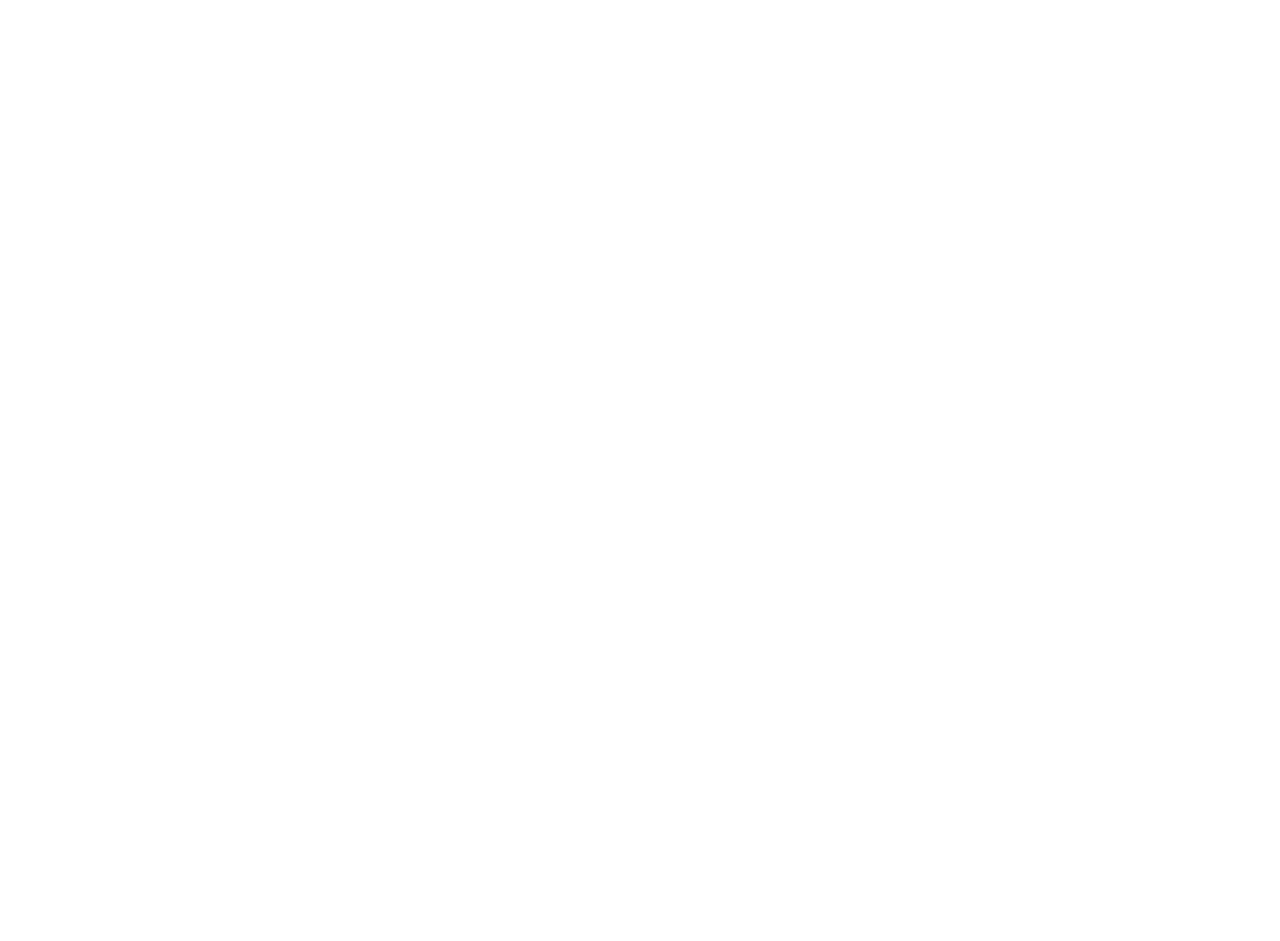
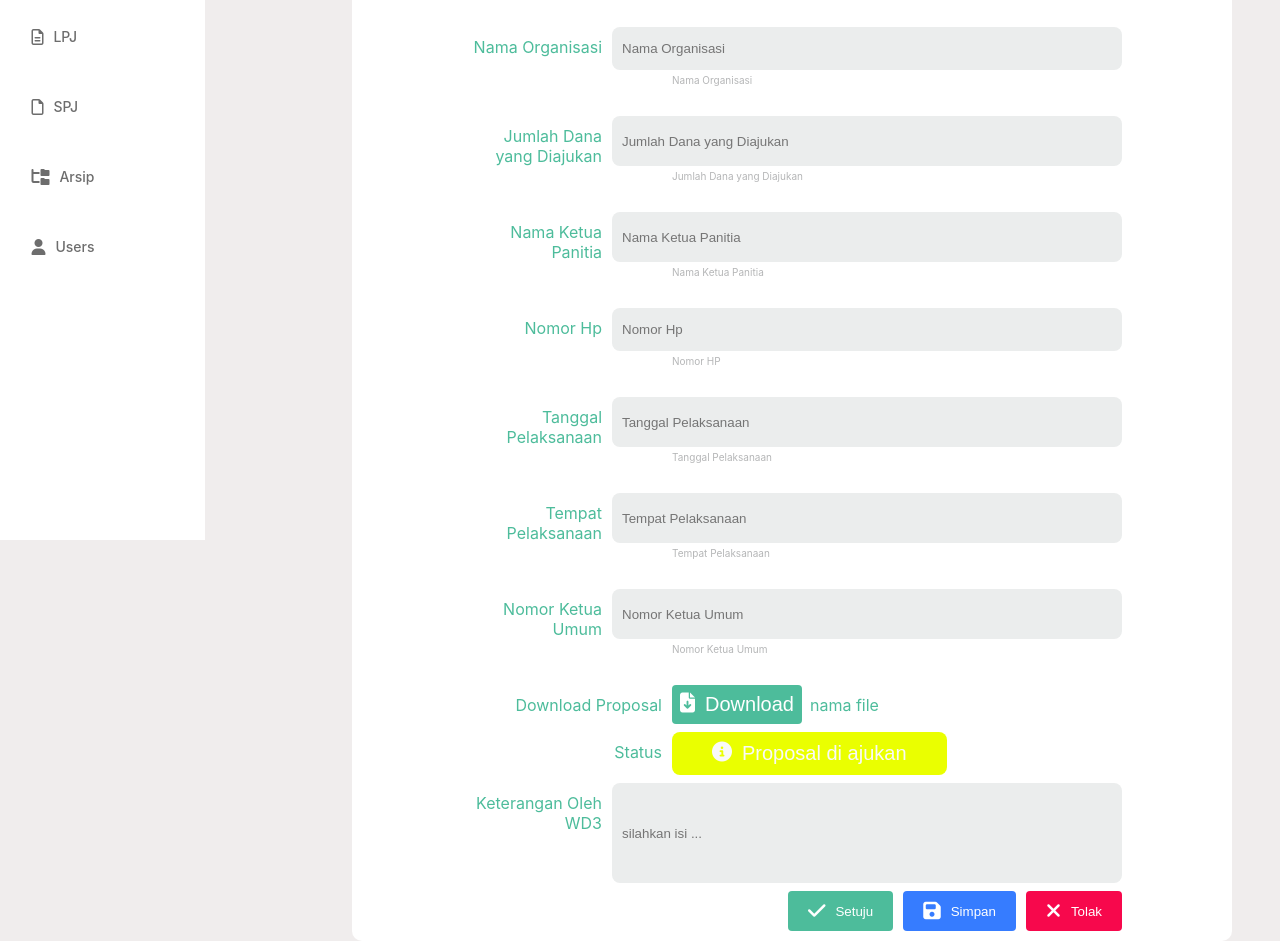
Before and after one commit to wawanharianto/Sistem-Ormawa-unram, a React (Create React App) app: page /approve-proposal in a window 1280 px wide. Before the commit this address had no page. Shown: the part 340-1281 px from the top of the page. Before the commit the page ends 800 px from the top, so only its background shows below. Built offline with nearby package versions, Linux system fonts and the light colour scheme; no server answers.

Commit message:
add apporve proposal

```diff
--- a/src/App.js
+++ b/src/App.js
@@ -10,6 +10,7 @@ import AddUsers from './pages/Users/AddUsers';
 import AddProposal from './pages/Users/AddProposal';
 import PengajuanProposal_con from './pages/Users/PengajuanProposal_con';
 import Register from './component/Dashboard/Users/Register/Register';
+import ApproveProposal from './pages/Users/ApproveProposal';
 
 function App() {
   return (
@@ -25,6 +26,7 @@ function App() {
           <Route path="pengajuan-proposal" element={<PengajuanProposal_con />} />
           <Route path="pengajuan-proposal/add" element={<AddProposal />} />
           <Route path="register" element={<Register />} />
+          <Route path="approve-proposal" element={<ApproveProposal />} />
         </Routes>
       </BrowserRouter>
     </div>
--- a/src/component/Dashboard/HeadDash.css
+++ b/src/component/Dashboard/HeadDash.css
@@ -189,6 +189,7 @@
 .select-f {
   background-color: #4dbc9b;
   border-radius: 1rem;
+  padding: 0 0.5rem 0 0;
 }
 
 /* css hide sidebar to mode mobile */
@@ -239,7 +240,7 @@
     width: 10vh;
     animation: fadeInLeft;
     animation-duration: 0.5s;
-    margin-left: -1rem;
+    /* margin-left: -1rem; */
   }
   .burger-button {
     display: flex;
--- /dev/null
+++ b/src/component/Dashboard/Users/ApproveProposal/ApproveProposal_con.css
@@ -0,0 +1,33 @@
+.finput .load-file {
+  display: flex;
+  margin-left: 0;
+  margin-right: auto;
+}
+.finput .load-file p {
+  text-align: left;
+  margin-left: 1vh;
+}
+
+.finput .load-file button {
+  padding: 0.5rem;
+  background-color: #4dbc9b;
+  border: none;
+  color: white;
+}
+.finput .textbox {
+  height: 100px;
+  overflow: scroll;
+}
+
+.finput .condition-acc {
+  background-color: rgb(234, 255, 0);
+  color: rgb(249, 249, 248);
+  border: none;
+  border-radius: 0.5rem;
+}
+.finput input {
+  pointer-events: none;
+}
+.finput .textbox {
+  pointer-events: visible;
+}
--- /dev/null
+++ b/src/component/Dashboard/Users/ApproveProposal/ApproveProposal_con.jsx
@@ -0,0 +1,133 @@
+import React from 'react';
+import './ApproveProposal_con.css';
+
+function ApproveProposal_con() {
+  // const handleClose = () => {
+  //   const closepop = document.getElementsByClassName('popUp')[0];
+  //   closepop.classList.toggle('popshow');
+  // };
+
+  return (
+    <>
+      <div className="addPropalForm-container">
+        <div className="hProposalForm">
+          <h2>Pengajual Propsal</h2>
+          <p>List Pengajuan / Detail</p>
+        </div>
+        <div className="formaddProp">
+          <div className="headForm">
+            <p>Details Pengajuan Proposal</p>
+            <i class="fa-solid fa-chevron-down"></i>
+          </div>
+          <form className="addProposal" action="">
+            <hr className="line" />
+            <div className="finput">
+              <p>Nama Kegiatan</p>
+              <input type="text" placeholder="Nama Kegiatan"></input>
+            </div>
+            <div className="finput">
+              <p className="hide">....</p>
+              <p className="kosong">Nama Kegiatan</p>
+            </div>
+            <div className="finput">
+              <p>Nama Organisasi</p>
+              <input type="text" placeholder="Nama Organisasi"></input>
+            </div>
+            <div className="finput">
+              <p className="hide">....</p>
+              <p className="kosong">Nama Organisasi</p>
+            </div>
+            <div className="finput">
+              <p>Jumlah Dana yang Diajukan</p>
+              <input type="text" placeholder="Jumlah Dana yang Diajukan"></input>
+            </div>
+            <div className="finput">
+              <p className="hide">....</p>
+              <p className="kosong">Jumlah Dana yang Diajukan</p>
+            </div>
+            <div className="finput">
+              <p>Nama Ketua Panitia</p>
+              <input type="text" placeholder="Nama Ketua Panitia"></input>
+            </div>
+            <div className="finput">
+              <p className="hide">....</p>
+              <p className="kosong">Nama Ketua Panitia</p>
+            </div>
+            <div className="finput">
+              <p>Nomor Hp</p>
+              <input type="text" placeholder="Nomor Hp"></input>
+            </div>
+            <div className="finput">
+              <p className="hide">....</p>
+              <p className="kosong">Nomor HP</p>
+            </div>
+            <div className="finput">
+              <p>Tanggal Pelaksanaan</p>
+              <input type="text" placeholder="Tanggal Pelaksanaan"></input>
+            </div>
+            <div className="finput">
+              <p className="hide">....</p>
+              <p className="kosong">Tanggal Pelaksanaan</p>
+            </div>
+            <div className="finput">
+              <p>Tempat Pelaksanaan</p>
+              <input type="text" placeholder="Tempat Pelaksanaan"></input>
+            </div>
+            <div className="finput">
+              <p className="hide">....</p>
+              <p className="kosong">Tempat Pelaksanaan</p>
+            </div>
+            <div className="finput">
+              <p>Nomor Ketua Umum</p>
+              <input type="text" placeholder="Nomor Ketua Umum"></input>
+            </div>
+            <div className="finput">
+              <p className="hide">....</p>
+              <p className="kosong">Nomor Ketua Umum</p>
+            </div>
+            <div className="finput">
+              <p>Download Proposal</p>
+              <div className="load-file">
+                <button>
+                  {' '}
+                  <i class="fa-solid fa-file-arrow-down"></i>Download
+                </button>
+                <p>nama file</p>
+              </div>
+            </div>
+
+            <div className="finput">
+              <p>Status</p>
+              <button disabled className="condition-acc">
+                <i class="fa-solid fa-circle-info"></i> Proposal di ajukan
+              </button>
+            </div>
+            <div className="finput">
+              <p>Keterangan Oleh WD3</p>
+              <input className="textbox" type="text" placeholder="silahkan isi ..." />
+            </div>
+            <div className="fbtn-form">
+              <button type="submit" className="Ajukan">
+                <i class="fa-solid fa-check"></i>Setuju
+              </button>
+              <button type="submit" className="Ajukan">
+                <i class="fa-solid fa-floppy-disk"></i>Simpan
+              </button>
+              <button type="submit" className="Ajukan">
+                <i class="fa-solid fa-xmark"></i>Tolak
+              </button>
+            </div>
+          </form>
+        </div>
+      </div>
+      {/* <div className="popUp pophide">
+        <div className="conPopUp" onClick={handleClose}>
+          <button>X</button>
+          <p></p>
+        </div>
+      </div> */}
+    </>
+  );
+}
+
+export default ApproveProposal_con;
--- a/src/component/Dashboard/Users/PengajuanProposal/PengajuanProposal.css
+++ b/src/component/Dashboard/Users/PengajuanProposal/PengajuanProposal.css
@@ -24,7 +24,7 @@
 
 .formaddProp {
   height: 100%;
-  margin-left: 40vh;
+  margin-left: 44vh;
   margin-top: 3rem;
   margin-right: 3rem;
   background-color: rgb(255, 255, 255);
@@ -142,7 +142,7 @@
 
 @media only screen and (max-width: 1224px) {
   .formaddProp {
-    margin-left: 20vh;
+    margin-left: 30vh;
 
     margin-right: 3rem;
   }
@@ -161,7 +161,7 @@
     margin-left: 20px;
   }
   .formaddProp {
-    margin-left: 11vh;
+    margin-left: 25vh;
 
     margin-right: 1vh;
   }
@@ -175,7 +175,7 @@
 }
 @media only screen and (max-width: 535px) {
   .formaddProp {
-    margin-left: 1vh;
+    margin-left: 15vh;
 
     margin-right: 1vh;
   }
@@ -201,3 +201,10 @@
     padding-top: 30px;
   }
 }
+@media only screen and (max-width: 440px) {
+  .formaddProp {
+    margin-left: 1vh;
+
+    margin-right: 1vh;
+  }
+}
--- a/src/component/Dashboard/Users/PengajuanProposal/Proposal_con.css
+++ b/src/component/Dashboard/Users/PengajuanProposal/Proposal_con.css
@@ -93,7 +93,7 @@
   background-color: #20b486;
   border-radius: 4px 0 0 0;
 }
-.tabPengajuanProposal tr th:nth-child(8) {
+.tabPengajuanProposal tr th:nth-child(9) {
   background-color: #20b486;
   border-radius: 0 4px 0 0;
 }
--- a/src/component/Dashboard/form/userForm.css
+++ b/src/component/Dashboard/form/userForm.css
@@ -27,11 +27,11 @@
   justify-content: center;
   flex-direction: column;
   margin-top: 30px;
-  padding-left: 30%;
+  padding-left: 60vh;
   padding-right: 20vh;
 }
 
-.userContainer button {
+.userContainer .btn-addUser {
   width: 4rem;
   margin-right: 0;
   margin-left: auto;
@@ -109,16 +109,35 @@
   .tUser td {
     padding: 1rem 1rem;
   }
+  .tUserContainer {
+    margin-left: -20vh;
+  }
 }
 @media only screen and (max-width: 920px) {
   .tUserContainer {
-    padding-left: 20%;
+    padding-left: 50vh;
+    padding-right: 2vh;
+  }
+}
+@media only screen and (max-width: 600px) {
+  .tUserContainer {
+    padding-left: 40vh;
     padding-right: 2vh;
   }
 }
 @media only screen and (max-width: 500px) {
   .tUserContainer {
-    padding-left: 2vh;
+    padding-left: 30vh;
     padding-right: 2vh;
+    overflow: auto;
+  }
+  .tfooter {
+    width: 67vh;
+    margin-right: 0;
+    margin-left: auto;
+  }
+
+  .tUserContainer .btn-addUser {
+    margin-left: 55vh;
   }
 }
--- /dev/null
+++ b/src/pages/Users/ApproveProposal.jsx
@@ -0,0 +1,13 @@
+import React from 'react';
+import ApproveProposal_con from '../../component/Dashboard/Users/ApproveProposal/ApproveProposal_con';
+import LayoutUser from './LayoutUser';
+
+function ApproveProposal() {
+  return (
+    <LayoutUser>
+      <ApproveProposal_con />
+    </LayoutUser>
+  );
+}
+
+export default ApproveProposal;
```
